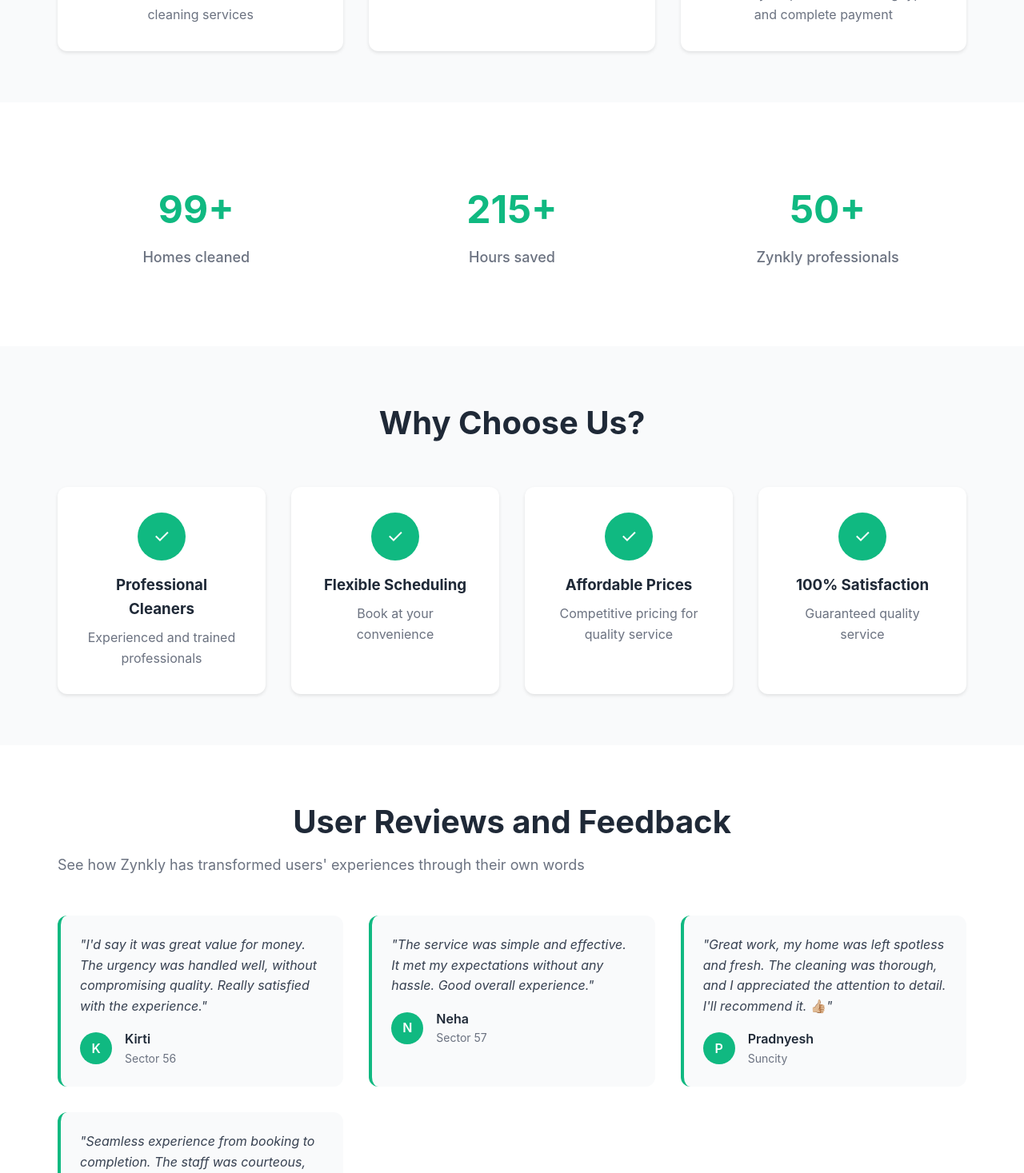
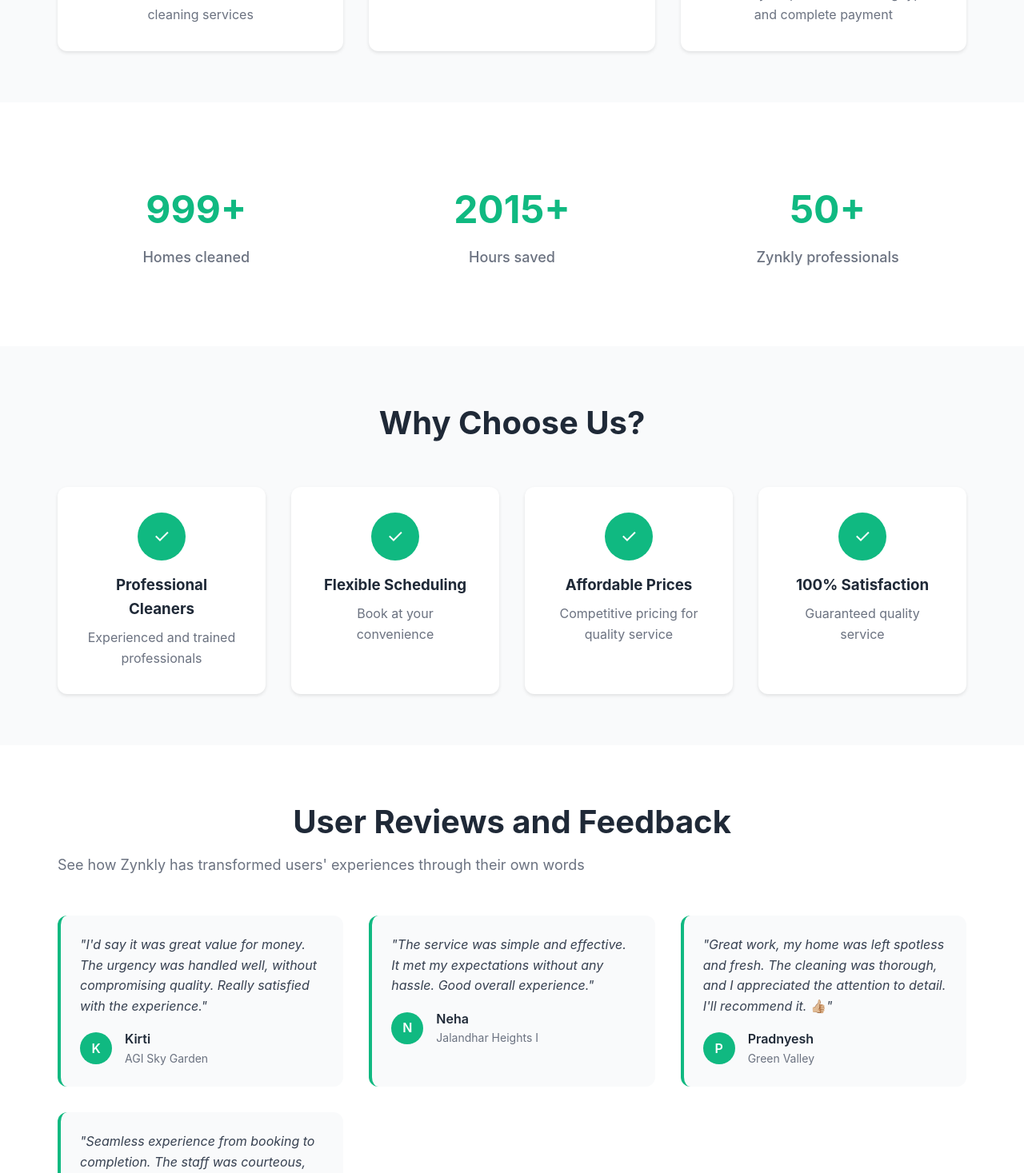
Before and after one commit to agrawalnavneet/Zynk, a React (Vite) app in the folder frontend/: page / in a window 1280 px wide. Shown: the part 1330-2797 px from the top of the page at 80% size. Built offline with nearby package versions, Linux system fonts and the light colour scheme; no server answers.

Commit message:
added contact page

```diff
--- a/frontend/src/pages/Home.jsx
+++ b/frontend/src/pages/Home.jsx
@@ -304,11 +304,11 @@ const Home = () => {
       <section className="statistics">
         <div className="container">
           <div className="stat-item">
-            <div className="stat-number">99+</div>
+            <div className="stat-number">999+</div>
             <div className="stat-label">Homes cleaned</div>
           </div>
           <div className="stat-item">
-            <div className="stat-number">215+</div>
+            <div className="stat-number">2015+</div>
             <div className="stat-label">Hours saved</div>
           </div>
           <div className="stat-item">
@@ -364,7 +364,7 @@ const Home = () => {
                 <div className="author-avatar">K</div>
                 <div className="author-info">
                   <div className="author-name">Kirti</div>
-                  <div className="author-location">Sector 56</div>
+                  <div className="author-location">AGI Sky Garden</div>
                 </div>
               </div>
             </div>
@@ -376,7 +376,7 @@ const Home = () => {
                 <div className="author-avatar">N</div>
                 <div className="author-info">
                   <div className="author-name">Neha</div>
-                  <div className="author-location">Sector 57</div>
+                  <div className="author-location">Jalandhar Heights I</div>
                 </div>
               </div>
             </div>
@@ -388,7 +388,7 @@ const Home = () => {
                 <div className="author-avatar">P</div>
                 <div className="author-info">
                   <div className="author-name">Pradnyesh</div>
-                  <div className="author-location">Suncity</div>
+                  <div className="author-location">Green Valley</div>
                 </div>
               </div>
             </div>
@@ -400,7 +400,7 @@ const Home = () => {
                 <div className="author-avatar">R</div>
                 <div className="author-info">
                   <div className="author-name">Ritika</div>
-                  <div className="author-location">Sector 57</div>
+                  <div className="author-location">AGI Sky Garden</div>
                 </div>
               </div>
             </div>
@@ -411,7 +411,7 @@ const Home = () => {
 
 
 {/* Quick 15 minutes services*/}
-      <section className="quick-services-section">
+      {/* <section className="quick-services-section">
         <div className="container">
           <div className="section-header">
             <h2> Coming Soon</h2>
@@ -516,7 +516,7 @@ const Home = () => {
             />
           )}
         </div>
-      </section>
+      </section> */}
 
 
 
@@ -560,11 +560,11 @@ const Home = () => {
     <div className="footer-brand">
 
       {/* <h2>Zynkly</h2> */}
-      <img
+      {/* <img
   src="/vite.jpg"
   alt="Zynkly Logo"
   className="footer-logo"
-/>
+/> */}
       <p>India’s 15-Minute House Help Service</p>
     </div>
 
@@ -592,7 +592,7 @@ const Home = () => {
     <div className="footer-contact">
       <h3>Contact</h3>
       <p>📍 India</p>
-      <p>📞 +91 7771083755</p>
+      <p>📞 +91 7722962773</p>
       <p>✉️ support@zynkly.com</p>
     </div>
 
```
Also changed, not shown: frontend/public/vite.jpeg (added), 1 other file (tests, documents, lock files or other folders).
